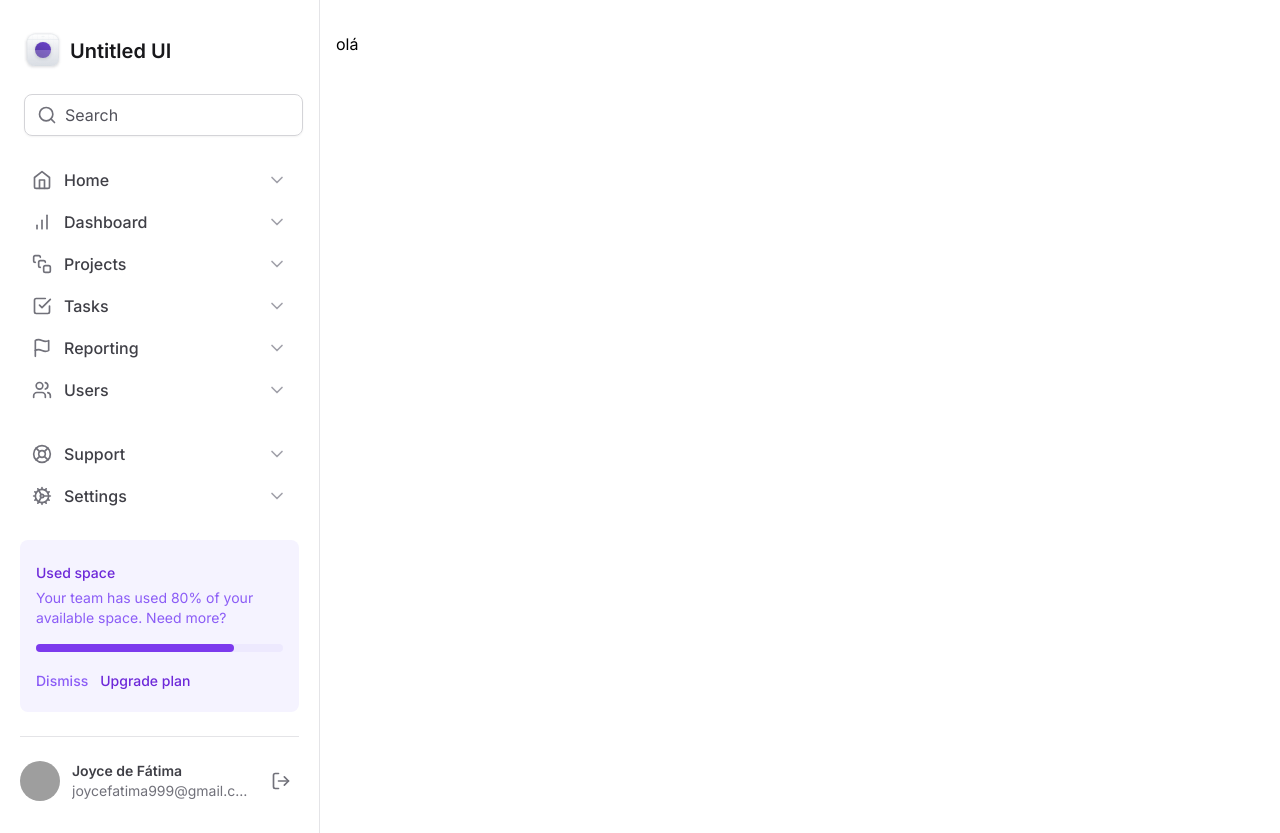
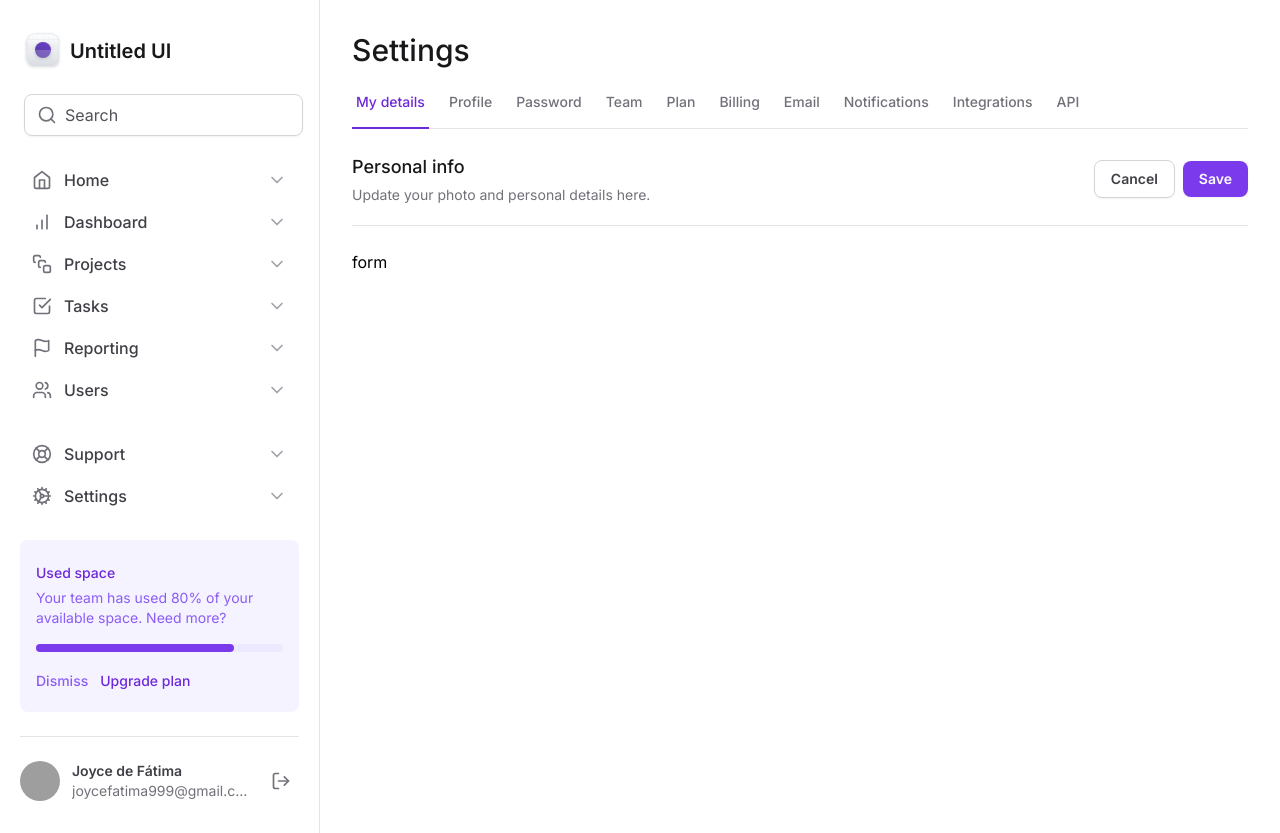
Before and after one commit to JoyceFatima/masterizando-tailwind, a Next.js app: page / in a window 1280 px wide. Built offline with nearby package versions, Linux system fonts and the light colour scheme; grey boxes are pictures that could not be loaded.

Commit message:
chore: main content with form, tabs and animation

```diff
--- a/package.json
+++ b/package.json
@@ -9,6 +9,8 @@
     "lint": "next lint"
   },
   "dependencies": {
+    "@radix-ui/react-tabs": "^1.0.4",
+    "framer-motion": "^11.0.5",
     "lucide-react": "^0.331.0",
     "next": "14.1.0",
     "react": "^18",
--- a/src/app/layout.tsx
+++ b/src/app/layout.tsx
@@ -16,12 +16,12 @@
   children: React.ReactNode
 }>) {
   return (
-    <html lang="en">
+    <html lang="en" className="subpixel-antialiased">
       <body className={inter.className}>
         <div className="grid-cols-app grid min-h-screen">
           <SideBar />
 
-          <main className="px-4 pb-12 pt-8">{children}</main>
+          <main className="px-8 pb-12 pt-8">{children}</main>
         </div>
       </body>
     </html>
--- a/src/app/page.tsx
+++ b/src/app/page.tsx
@@ -1,7 +1,42 @@
+import SettingsTabs from '../components/SettingsTabs'
+
 export default function Home() {
   return (
-    <div>
-      <h1>olá</h1>
-    </div>
+    <>
+      <h1 className="text-3xl font-medium text-zinc-900">Settings</h1>
+
+      <SettingsTabs />
+
+      <div className="mt-6 flex flex-col">
+        <div className="flex justify-between border-b border-zinc-200 pb-5">
+          <div className="space-y-1">
+            <h2 className="text-lg font-medium text-zinc-900">Personal info</h2>
+            <p className="text-sm text-zinc-500">
+              Update your photo and personal details here.
+            </p>
+          </div>
+
+          <div className="flex items-center gap-2">
+            <button
+              type="button"
+              className="rounded-lg border border-zinc-300 px-4 py-2 text-sm font-semibold text-zinc-700 shadow-sm hover:bg-zinc-50"
+            >
+              Cancel
+            </button>
+            <button
+              type="submit"
+              form="settings"
+              className="rounded-lg bg-violet-600 px-4 py-2 text-sm font-semibold text-white shadow-sm hover:bg-violet-700"
+            >
+              Save
+            </button>
+          </div>
+        </div>
+
+        <form id="settings" className="mt-6 flex w-full flex-col">
+          form
+        </form>
+      </div>
+    </>
   )
 }
--- /dev/null
+++ b/src/components/SettingsTabs.tsx
@@ -0,0 +1,54 @@
+'use client'
+
+import * as Tabs from '@radix-ui/react-tabs'
+import TabItem from './TabItem'
+import { useState } from 'react'
+
+export default function SettingsTabs() {
+  const [currentTab, setCurrentTab] = useState('my-details')
+
+  return (
+    <Tabs.Root value={currentTab} onValueChange={setCurrentTab}>
+      <Tabs.List className="mt-6 flex w-full items-center gap-4 border-b border-zinc-200 hover:text-violet-700">
+        <TabItem
+          name="My details"
+          value="my-details"
+          active={currentTab === 'my-details'}
+        />
+        <TabItem
+          name="Profile"
+          value="profile"
+          active={currentTab === 'profile'}
+        />
+        <TabItem
+          name="Password"
+          value="password"
+          active={currentTab === 'password'}
+        />
+        <TabItem name="Team" value="team" active={currentTab === 'team'} />
+        <TabItem name="Plan" value="plan" active={currentTab === 'plan'} />
+        <TabItem
+          name="Billing"
+          value="billing"
+          active={currentTab === 'billing'}
+        />
+        <TabItem name="Email" value="email" active={currentTab === 'email'} />
+        <TabItem
+          name="Notifications"
+          value="notifications"
+          active={currentTab === 'notifications'}
+        />
+        <TabItem
+          name="Integrations"
+          value="integrations"
+          active={currentTab === 'integrations'}
+        />
+        <TabItem name="API" value="api" active={currentTab === 'api'} />
+      </Tabs.List>
+
+      <Tabs.Content value="account">
+        <span>Make changes to your account.</span>
+      </Tabs.Content>
+    </Tabs.Root>
+  )
+}
--- /dev/null
+++ b/src/components/TabItem.tsx
@@ -0,0 +1,25 @@
+import * as Tabs from '@radix-ui/react-tabs'
+import { motion } from 'framer-motion'
+
+interface TabItemProps {
+  name: string
+  value: string
+  active?: boolean
+}
+export default function TabItem({ name, value, active = false }: TabItemProps) {
+  return (
+    <Tabs.Trigger
+      value={value}
+      className={`relative px-1 pb-4 text-sm font-medium text-zinc-500 hover:text-violet-500 data-[state=active]:text-violet-700`}
+    >
+      <span>{name}</span>
+
+      {active && (
+        <motion.div
+          className="absolute -bottom-px left-0 right-0 h-0.5 bg-violet-700"
+          layoutId="underline"
+        />
+      )}
+    </Tabs.Trigger>
+  )
+}
```
Also changed, not shown: 1 other file (tests, documents, lock files or other folders).
